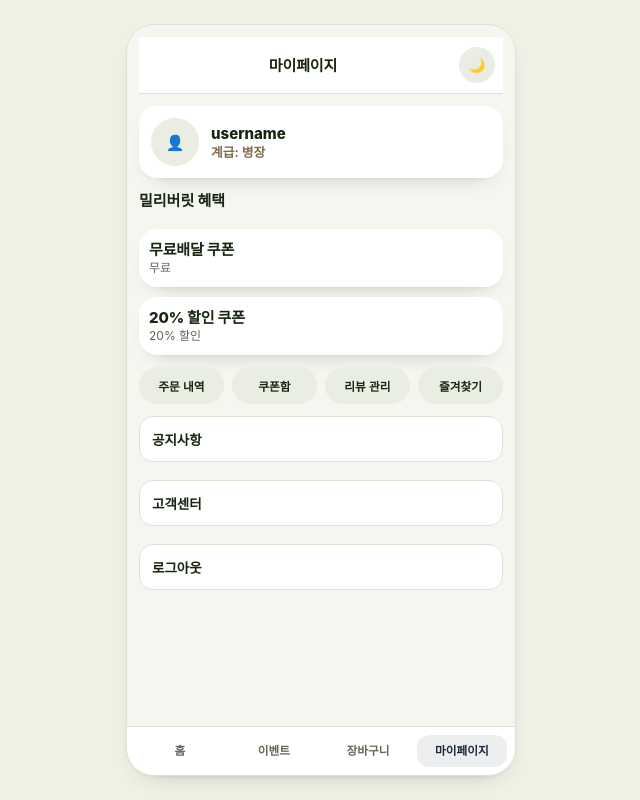
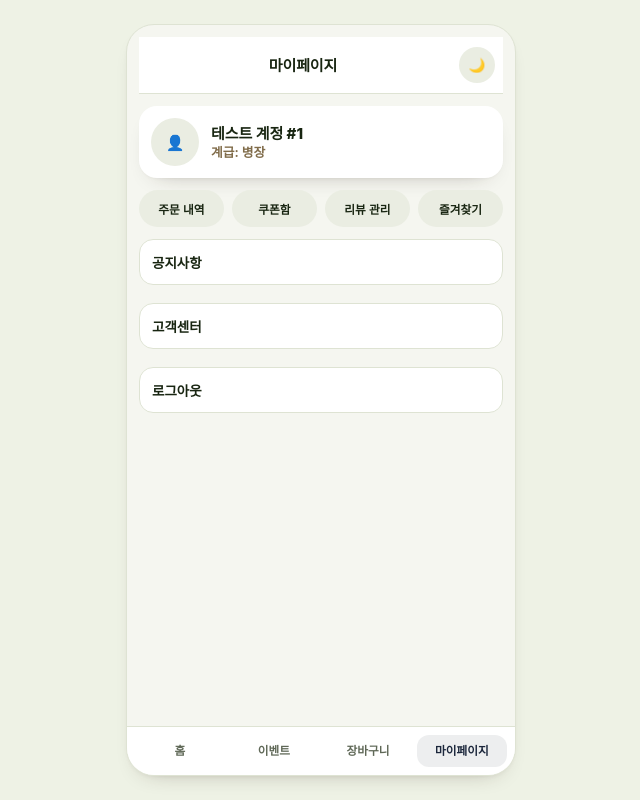
Before and after one commit to Mealiver-IT/Mealiver-IT-FE, a React (Vite) app: page /mypage in a window 1280 px wide. Shown: the whole page, without its empty margins (319-959 px from the left). Built offline with nearby package versions, Linux system fonts and the light colour scheme; no server answers; a web font is replaced by a local one.

Commit message:
fix: 마이페이지 프로필 하드코딩 제거, 밀리버릿 혜택 mock 표시 제거

```diff
--- a/src/pages/MyPage.jsx
+++ b/src/pages/MyPage.jsx
@@ -1,33 +1,24 @@
-import { useEffect, useState } from 'react'
 import { useNavigate } from 'react-router-dom'
 import TopBar from '../components/TopBar'
-import { benefits as mockBenefits } from '../data/mockData'
-import { useMembershipTier, toFECoupon } from '../context/EventContext'
-import { fetchMyBenefits } from '../api/membership'
+import { useMembershipTier } from '../context/EventContext'
+import { TEST_USER_ID } from '../api/config'
 import { tierLabel } from '../utils/membership'
-import { formatDiscountDetail } from '../utils/coupon'
 
 // 마이페이지
-// 대응: GET /api/members/me/membership(구현됨), GET /api/members/me/benefits(구현됨), GET /api/members/me/coupons(구현됨)
+// 대응: GET /api/members/me/membership(구현됨), GET /api/members/me/coupons(구현됨)
 // "주문 내역"은 OrderHistoryPage(/orders)로 이동 — 상세 설명은 그쪽 주석 참고
+//
+// 프로필 이름: BE에 이름/로그인ID를 돌려주는 API 자체가 없어서(User 엔티티엔 있지만 응답 DTO로
+// 안 나감) 실명 대신 config.js가 브라우저별로 고정해둔 TEST_USER_ID를 계정 식별자처럼 보여준다 -
+// "username" 하드코딩보다는 적어도 실제로 이 브라우저가 어떤 계정으로 요청 중인지는 알 수 있다.
+//
+// "밀리버릿 혜택"(GET /api/members/me/benefits) 섹션은 2026-08-25 제거함 — 이 API가 반환하는
+// 데이터는 월간 계급 배치(MembershipBenefitBatchJob)가 계급 재산정 직후에만 실제로 채워주는데
+// 그 배치가 아직 한 번도 안 돌아서 항상 빈 배열이 오고, 화면은 mock 데이터로 눙치고 있었다 -
+// 진짜 발급된 혜택처럼 보이는 게 오히려 오해를 사서, 배치가 실제로 돌기 전까지는 아예 뺀다.
 export default function MyPage() {
   const navigate = useNavigate()
   const membershipTier = useMembershipTier()
-  const [benefits, setBenefits] = useState(mockBenefits)
-
-  // 마운트 시 실제 혜택 조회 시도. 응답 모양이 쿠폰함과 동일해서 EventContext.toFECoupon으로 그대로 변환.
-  // 실패하면(BE 미연결 등) mock 혜택 목록을 유지.
-  useEffect(() => {
-    fetchMyBenefits()
-      .then((list) => {
-        if (Array.isArray(list) && list.length > 0) {
-          setBenefits(list.map(toFECoupon))
-        }
-      })
-      .catch((err) => {
-        console.warn('[MyPage] 혜택 조회 실패, mock 데이터 유지:', err.message)
-      })
-  }, [])
 
   const menuButtons = [
     { label: '주문 내역', onClick: () => navigate('/orders') },
@@ -43,21 +34,9 @@ export default function MyPage() {
       <div className="box-flat profile-row">
         <div className="avatar-placeholder">👤</div>
         <div>
-          <div className="profile-name">username</div>
+          <div className="profile-name">테스트 계정 #{TEST_USER_ID}</div>
           <div className="profile-level">계급: {tierLabel(membershipTier)}</div>
         </div>
-      </div>
-
-      <div className="field-label">밀리버릿 혜택</div>
-      <div className="menu-list">
-        {benefits.map((b) => (
-          <div key={b.id} className="list-item">
-            <div>
-              <div className="menu-name">{b.name}</div>
-              <div className="menu-option">{formatDiscountDetail(b)}</div>
-            </div>
-          </div>
-        ))}
       </div>
 
       <div className="grid-4">
```
